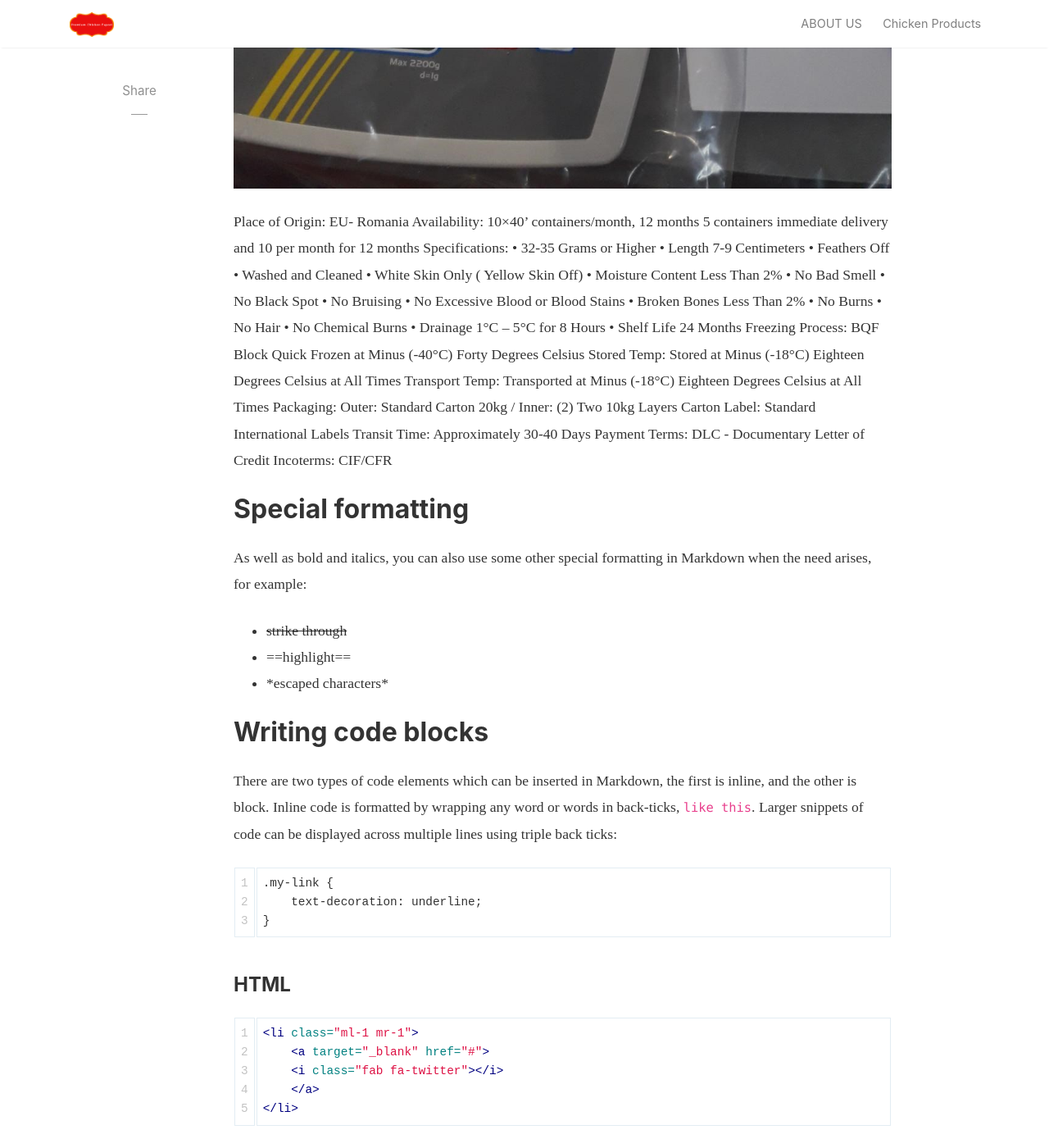
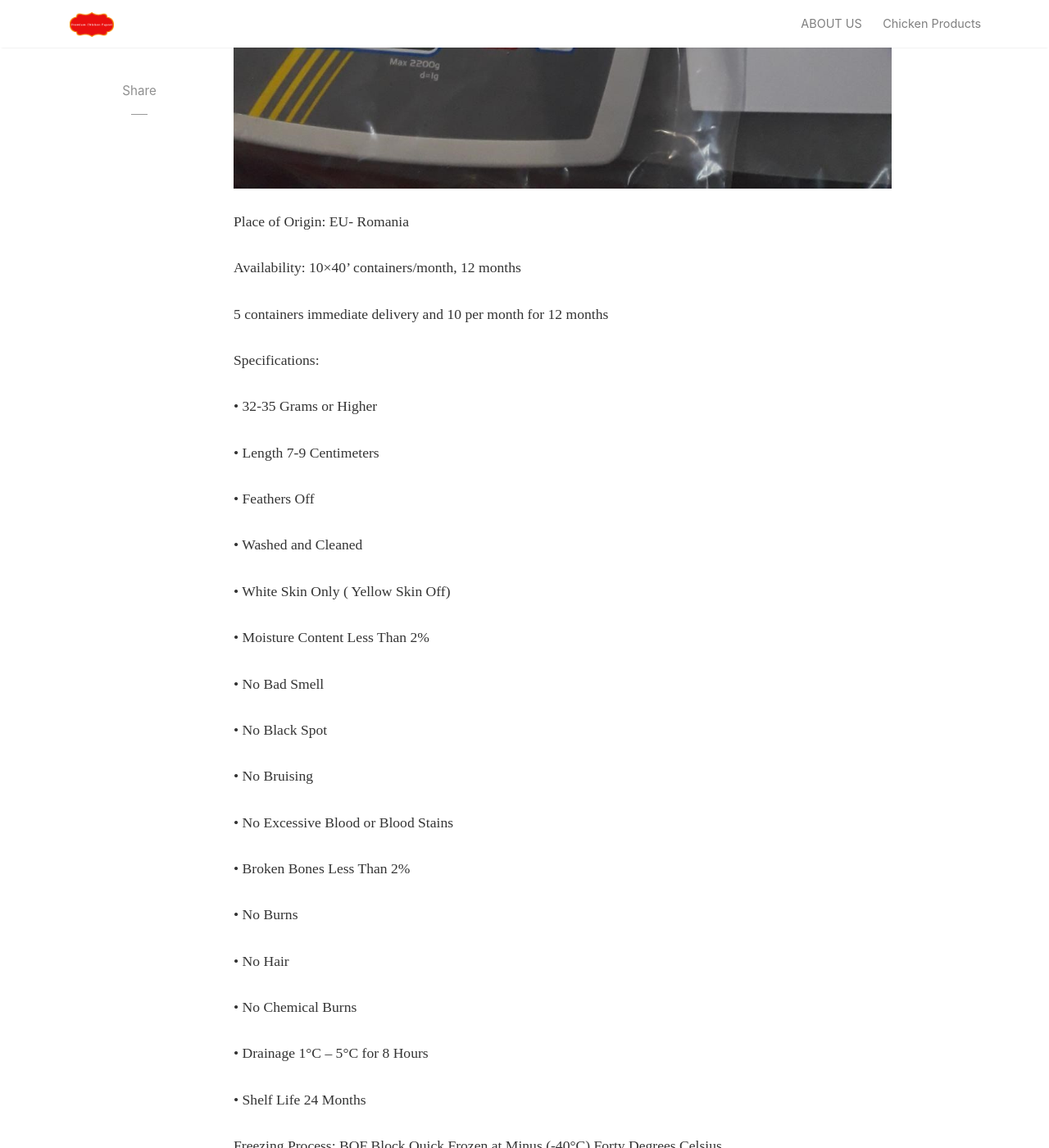
Before and after one commit to gpf192/gpf192.github.io, a Jekyll site: the page built from _posts/2018-06-12-powerful-things-markdown-editor.md, in a window 1280 px wide and 1400 px high, scrolled down 951 px. Shown: the whole window at 82% size. Built offline with Jekyll 4.4.1, drawn with Linux system fonts in a browser that asks for light colours; nearby versions of some CDN libraries; comment, search, counter and statistics services are not loaded; part of the change alters nothing that is shown; some of the changed text lies outside the part shown.

Commit message:
feat style

```diff
--- a/_posts/2018-06-12-powerful-things-markdown-editor.md
+++ b/_posts/2018-06-12-powerful-things-markdown-editor.md
@@ -5,34 +5,35 @@ author: sal
 categories: [ Jekyll, tutorial ]
 image: assets/images/bbb.jpg
 ---
-Place of Origin: EU- Romania
-Availability: 10×40’ containers/month, 12 months
-5 containers immediate delivery and 10 per month for 12 months
-Specifications:
-•	32-35 Grams or Higher
-•	Length 7-9 Centimeters
-•	Feathers Off
-•	Washed and Cleaned
-•	White Skin Only ( Yellow Skin Off)
-•	Moisture Content Less Than 2%
-•	No Bad Smell
-•	No Black Spot
-•	No Bruising
-•	No Excessive Blood or Blood Stains
-•	Broken Bones Less Than 2%
-•	No Burns
-•	No Hair
-•	No Chemical Burns
-•	Drainage 1°C – 5°C for 8 Hours
-•	Shelf Life 24 Months
-Freezing Process: BQF Block Quick Frozen at Minus (-40°C) Forty Degrees Celsius
-Stored Temp: Stored at Minus (-18°C) Eighteen Degrees Celsius at All Times
-Transport Temp: Transported at Minus (-18°C) Eighteen Degrees Celsius at All Times
-Packaging: Outer: Standard Carton 20kg / Inner: (2) Two 10kg Layers
-Carton Label: Standard International Labels
-Transit Time: Approximately 30-40 Days
-Payment Terms: DLC - Documentary Letter of Credit
-Incoterms: CIF/CFR
+<p> Place of Origin: EU- Romania </p>
+<p> Availability: 10×40’ containers/month, 12 months </p>
+<p> 5 containers immediate delivery and 10 per month for 12 months </p>
+<p> Specifications: </p>
+<p>•	32-35 Grams or Higher </p>
+<p>•	Length 7-9 Centimeters </p>
+<p>•	Feathers Off </p>
+<p>•	Washed and Cleaned </p>
+<p>•	White Skin Only ( Yellow Skin Off) </p>
+<p>•	Moisture Content Less Than 2% </p>
+<p>•	No Bad Smell </p>
+<p>•	No Black Spot </p>
+<p>•	No Bruising </p>
+<p>•	No Excessive Blood or Blood Stains </p>
+<p>•	Broken Bones Less Than 2% </p>
+<p>•	No Burns </p>
+<p>•	No Hair </p>
+<p>•	No Chemical Burns </p>
+<p>•	Drainage 1°C – 5°C for 8 Hours </p>
+<p>•	Shelf Life 24 Months </p>
+<p> Freezing Process: BQF Block Quick Frozen at Minus (-40°C) Forty Degrees Celsius  </p>
+<p> Stored Temp: Stored at Minus (-18°C) Eighteen Degrees Celsius at All Times </p>
+<p> Transport Temp: Transported at Minus (-18°C) Eighteen Degrees Celsius at All Times </p>
+<p> Packaging: Outer: Standard Carton 20kg / Inner: (2) Two 10kg Layers </p>
+<p> Carton Label: Standard International Labels </p>
+
+<p> Transit Time: Approximately 30-40 Days </p>
+<p> Payment Terms: DLC - Documentary Letter of Credit </p>
+<p> Incoterms: CIF/CFR </p>
 
 
 ## Special formatting
```
